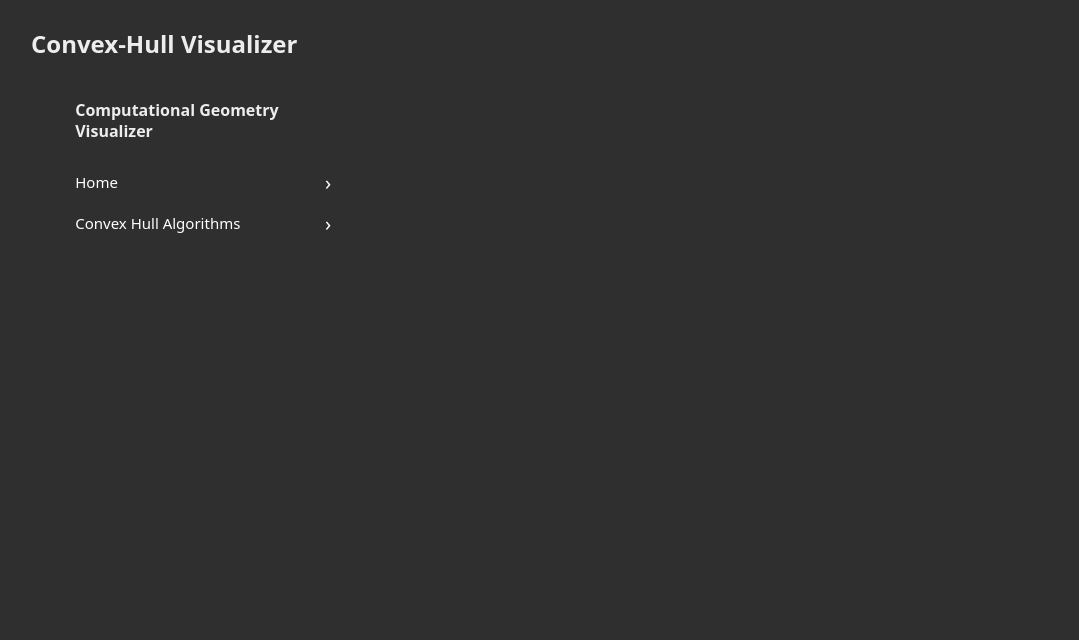
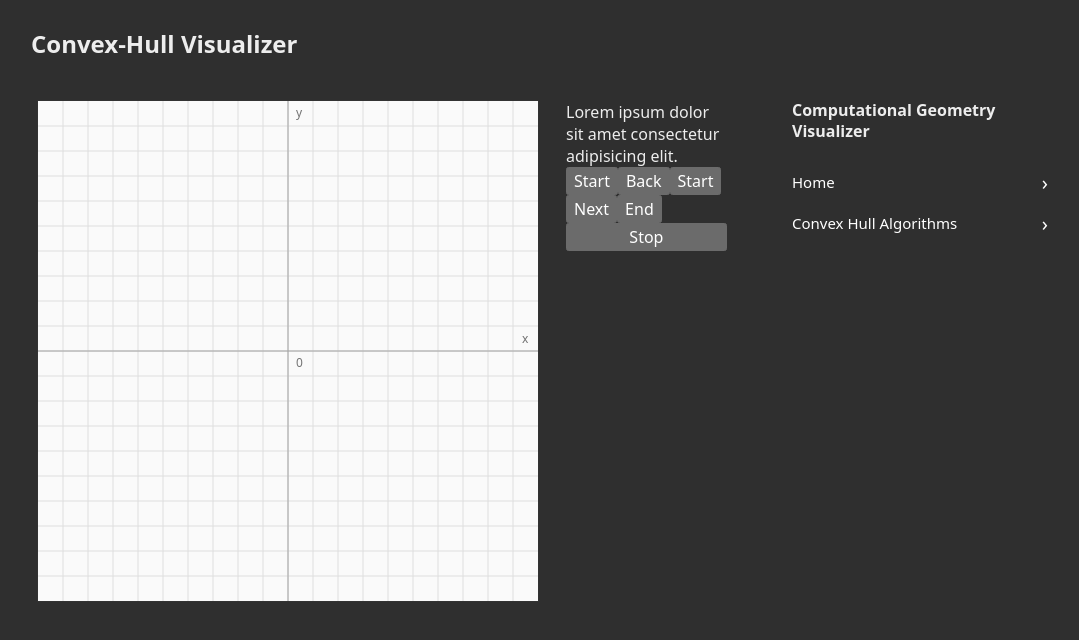
Before and after one commit to LestathRiveraD/Interactive-Convex-Hull-Visualizer, a React (Vite) app in the folder visualizer-frontend/: page /monotone-chain in a window 1280 px wide. Shown: the top 640 px of the page, without its empty margins (104-1183 px from the left). Built offline with nearby package versions, Linux system fonts and the light colour scheme.

Commit message:
feat: added skeleton for monotone chain algorithm page

```diff
--- a/visualizer-frontend/src/App.jsx
+++ b/visualizer-frontend/src/App.jsx
@@ -3,6 +3,7 @@ import { createRoot } from 'react-dom/client';
 import './App.css'
 import Sidebar from './components/Sidebar';
 import GrahamScan from './algorithm-pages/convex-hull/graham-scan/GrahamScan'
+import MonotoneChain from './algorithm-pages/convex-hull/monotone-chain/MonotoneChain'
 
 function Home() {
   return (
@@ -22,6 +23,7 @@ function App() {
         <Routes>
           <Route path='/' element={ <Home /> } />
           <Route path='/graham-scan' element={ <GrahamScan /> } />
+          <Route path='/monotone-chain' element={ <MonotoneChain /> } />
         </Routes>
         <Sidebar />
       </div>
--- /dev/null
+++ b/visualizer-frontend/src/algorithm-pages/convex-hull/monotone-chain/MonotoneChain.jsx
@@ -0,0 +1,14 @@
+import MonotoneChainPlayground from './MonotoneChainPlayground'
+import './monotone-chain-styles.css'
+
+function MonotoneChain() {
+    return (
+        <div>
+            <div>
+                <MonotoneChainPlayground />
+            </div>
+        </div>
+    )
+}
+
+export default MonotoneChain
--- /dev/null
+++ b/visualizer-frontend/src/algorithm-pages/convex-hull/monotone-chain/MonotoneChainPlayground.jsx
@@ -0,0 +1,163 @@
+import { useRef } from "react";
+import { useEffect } from "react";
+import { useState } from "react";
+import './monotone-chain-styles.css'
+import convexHull from '../../../../../core-logic/convexHull'
+
+function MonotoneChainPlayground() {
+    const canvasRef = useRef(null)
+
+    const [ points, setPoints ] = useState([])
+    const [ simulation, setSimulation ] = useState(-1)
+    const [ hull, setHull ] = useState([])
+
+    useEffect(() => {
+        const canvas = canvasRef.current;
+        const ctx = canvas.getContext("2d")
+
+        ctx.clearRect(0, 0, canvas.width, canvas.height)
+
+        // Draw the plane in canvas coordinates so it scales with the points.
+        ctx.strokeStyle = "#dedede";
+        ctx.lineWidth = 1;
+        ctx.beginPath();
+        for (let position = 25; position < canvas.width; position += 25) {
+            ctx.moveTo(position, 0);
+            ctx.lineTo(position, canvas.height);
+            ctx.moveTo(0, position);
+            ctx.lineTo(canvas.width, position);
+        }
+        ctx.stroke();
+
+        const centerX = canvas.width / 2;
+        const centerY = canvas.height / 2;
+        ctx.strokeStyle = "#a3a3a3";
+        ctx.beginPath();
+        ctx.moveTo(centerX, 0);
+        ctx.lineTo(centerX, canvas.height);
+        ctx.moveTo(0, centerY);
+        ctx.lineTo(canvas.width, centerY);
+        ctx.stroke();
+        ctx.fillStyle = "#737373";
+        ctx.font = "12px system-ui, sans-serif";
+        ctx.fillText("x", canvas.width - 16, centerY - 8);
+        ctx.fillText("y", centerX + 8, 16);
+        ctx.fillText("0", centerX + 8, centerY + 16);
+
+        ctx.strokeStyle = "#171717";
+        ctx.lineWidth = 1.75;
+        ctx.lineJoin = "round";
+        ctx.fillStyle = "#171717"
+
+        for (const p of points) {
+            ctx.beginPath();
+            ctx.arc(p.x, p.y, 3, 0, 2 * Math.PI);
+            ctx.fill();
+        }
+
+        if (hull.length > 0 && simulation >= 0)
+        {
+            ctx.fillStyle = "#171717"
+
+            const curSimulationStep = hull[1][simulation]
+            // console.log(curSimulationStep)
+
+            if (curSimulationStep.length >= 2)
+            {
+                for (var i = 0; i < curSimulationStep.length - 1; i++)
+                {
+                    const a = curSimulationStep[i]
+                    const b = curSimulationStep[i + 1]
+                    ctx.beginPath();
+                    ctx.moveTo(a.x, a.y * -1);
+                    ctx.lineTo(b.x, b.y * -1);
+                    ctx.stroke();
+                }
+            }
+        }
+    }, [points, simulation])
+
+    const handleClick = (e) => {
+        if (simulation >= 0)
+            return
+        const rect = e.currentTarget.getBoundingClientRect()
+
+        const xCoord = Math.trunc((e.clientX - rect.left) * e.currentTarget.width / rect.width)
+        const yCoord = Math.trunc((e.clientY - rect.top) * e.currentTarget.height / rect.height)
+
+        points.forEach((point) => {
+            if (point.x === xCoord && point.y === yCoord)
+                return
+        })
+
+        setPoints([...points, { x: xCoord, y: yCoord }])
+    }
+
+    const drawHull = () => {
+        if (simulation >= 0)
+            return
+        const hull = convexHull(points.map(point => ({ ...point })))
+        if (!hull)
+            return
+        setHull(hull)
+        setSimulation(hull[1].length - 1)
+    }
+    const handleNext = () => {
+        if (simulation >= 0)
+            setSimulation(Math.min(simulation + 1, hull[1].length - 1))
+    }
+
+    const handleBack = () => {
+        if (simulation >= 0)
+            setSimulation(Math.max(simulation - 1, 0))
+    }
+
+    const handleStart = () => {
+        if (simulation >= 0)
+            setSimulation(0)
+    }
+
+    const handleEnd = () => {
+        if (simulation >= 0)
+            setSimulation(hull[1].length - 1)
+    }
+
+    const handleStop = () => {
+        if (simulation >= 0)
+        {
+            setSimulation(-1)
+            setHull([])
+        }
+    }
+
+    return (
+        <div className='container'>
+            <canvas
+                className={`geometry-canvas${simulation >= 0 ? ' is-running' : ''}`}
+                aria-label="Point drawing area with a two-dimensional coordinate grid"
+                aria-describedby="board-hint"
+                ref={canvasRef}
+                width={500}
+                height={500}
+                onClick={handleClick}
+            />
+            <div className='panel'>
+                <div className="inside-panel">
+                    <div>
+                        Lorem ipsum dolor sit amet consectetur adipisicing elit.
+                    </div>
+                    <div>
+                        <button onClick={handleStart}>Start</button>
+                        <button onClick={handleBack}>Back</button>
+                        <button onClick={drawHull}>Start</button>
+                        <button onClick={handleNext}>Next</button>
+                        <button onClick={handleEnd}>End</button>
+                    </div>
+                    <button onClick={handleStop}>Stop</button>
+                </div>
+            </div>
+        </div>
+    )
+}
+
+export default MonotoneChainPlayground
--- /dev/null
+++ b/visualizer-frontend/src/algorithm-pages/convex-hull/monotone-chain/monotone-chain-styles.css
@@ -0,0 +1,25 @@
+.panel {
+  padding: 14px;
+}
+
+.container {
+  display: flex;
+  flex-direction: row;
+}
+
+.geometry-canvas {
+  display: block;
+  width: 75%;
+  height: auto;
+  aspect-ratio: 1;
+  box-shadow: 0 0 0 1px var(--border);
+  cursor: crosshair;
+  background-color: #fafafa;
+  margin: 14px;
+}
+.geometry-canvas.is-running { cursor: default; }
+
+.inside-panel {
+  display: flex;
+  flex-direction: column;
+}
--- a/visualizer-frontend/src/components/Sidebar.jsx
+++ b/visualizer-frontend/src/components/Sidebar.jsx
@@ -11,7 +11,8 @@ const sections = [
     {
         name: "Convex Hull Algorithms",
         children: [
-            ["Graham scan", "graham-scan/"],
+            ["Graham scan", "graham-scan"],
+            ["Monotone chain", "monotone-chain"],
         ]
     },
 ];
```
Also changed, not shown: visualizer-frontend/src/algorithm-pages/convex-hull/graham-scan/Board.jsx (deleted, +0 -60 lines).
